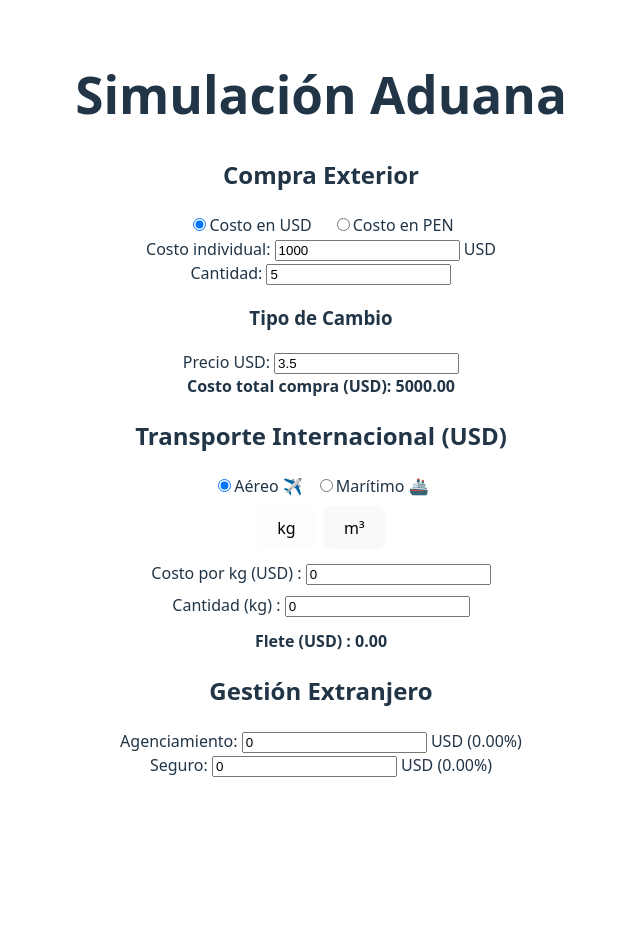
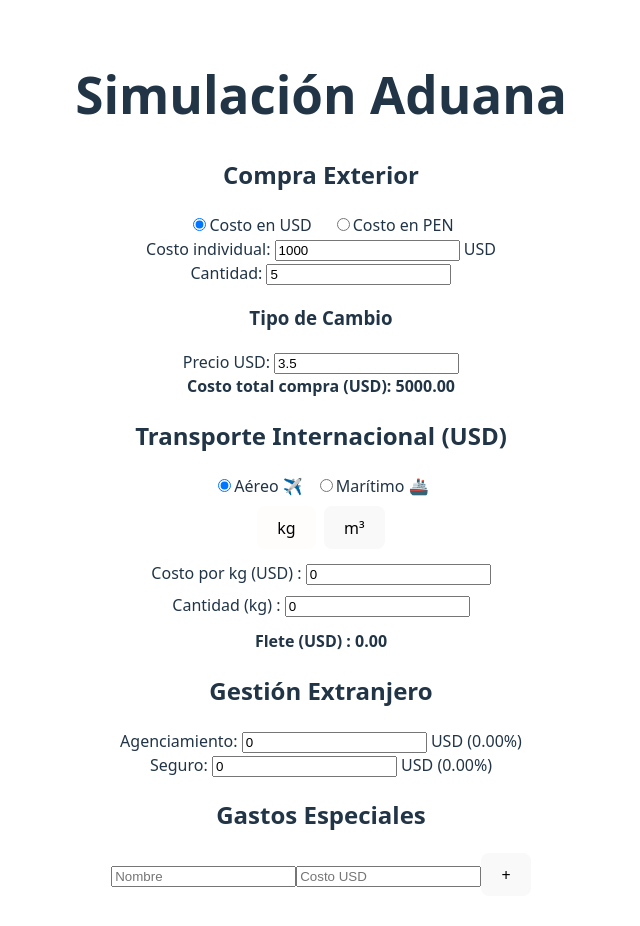
Before and after one commit to ZarateGonzalo/SimuladorImpuestos, a React app: page / in a window 1280 px wide. Shown: the whole page, without its empty margins (319-959 px from the left). Before the commit the page ends 809 px from the top, so only its background shows below. Built offline with nearby package versions, Linux system fonts and the light colour scheme; the HTML template or start-up script is replaced by a standard one.

Commit message:
We added the special expenses section, now the foreign management fees are also accesible from main component. And we even have a main component calculation of the final amount from all the other sections.

```diff
--- a/src/App.tsx
+++ b/src/App.tsx
@@ -3,20 +3,51 @@ import { useEffect, useState } from "react";
 import AbroadPurchase from "./sections/1-AbroadPurchase/AbroadPurchase";
 import InternationalShipping from "./sections/2-InternationalShipping/InternationalShipping";
 import ForeignManagement from "./sections/3-ForeignManagement/ForeignManagement";
+import SpecialExpenses from "./sections/4-SpecialEpenses/SpecialExpenses";
+
+export type SpecialExpense = {
+  name: string;
+  price: number; // USD
+};
 
 function App() {
   const [price, setPrice] = useState(1000);
   const [freightUsd, setFreightUsd] = useState(0);
+  const [foreignMangementFee, setForeignMangementFee] = useState(0);
+
+  // ✅ NEW: special expenses owned by parent
+  const [specialExpenses, setSpecialExpenses] = useState<SpecialExpense[]>([]);
+
   useEffect(() => {
-    console.log(price);
-    console.log(freightUsd);
-  }, [price, freightUsd]);
+    //console.log("Purchase:", price);
+    //console.log("Freight:", freightUsd);
+    //console.log("Foreign Management Fee:", foreignMangementFee);
+    //console.log("Special expenses:", specialExpenses);
+    console.log(
+      "Total:",
+      price +
+        freightUsd +
+        foreignMangementFee +
+        specialExpenses.reduce((sum, expense) => sum + expense.price, 0),
+    );
+  }, [price, freightUsd, specialExpenses, foreignMangementFee]);
+
   return (
     <main>
       <h1>Simulación Aduana</h1>
+
       <AbroadPurchase setCostoTotalUsd={setPrice} />
+
       <InternationalShipping setFreightUsd={setFreightUsd} />
-      <ForeignManagement purchaseTotal={price} />
+
+      <ForeignManagement
+        purchaseTotal={price}
+        setForeignMangementFee={setForeignMangementFee}
+      />
+      <SpecialExpenses
+        expenses={specialExpenses}
+        setExpenses={setSpecialExpenses}
+      />
     </main>
   );
 }
--- a/src/sections/3-ForeignManagement/ForeignManagement.tsx
+++ b/src/sections/3-ForeignManagement/ForeignManagement.tsx
@@ -1,11 +1,13 @@
-import { useState } from "react";
+import { useEffect, useState } from "react";
 
 type ForeignManagementProps = {
   purchaseTotal: number; // total de la compra en USD
+  setForeignMangementFee: React.Dispatch<React.SetStateAction<number>>;
 };
 
 export default function ForeignManagement({
   purchaseTotal,
+  setForeignMangementFee,
 }: ForeignManagementProps) {
   // --- USD inputs only ---
   const [agencyUsd, setAgencyUsd] = useState("0");
@@ -16,6 +18,17 @@ export default function ForeignManagement({
 
   const usdToPct = (usd: string) =>
     purchaseTotal === 0 ? "0.00" : format2((Number(usd) / purchaseTotal) * 100);
+
+  const isValidNumber = (value: string) => {
+    const n = Number(value);
+    return value.trim() !== "" && !Number.isNaN(n);
+  };
+
+  useEffect(() => {
+    if (isValidNumber(agencyUsd) && isValidNumber(insuranceUsd)) {
+      setForeignMangementFee(Number(agencyUsd) + Number(insuranceUsd));
+    }
+  }, [agencyUsd, insuranceUsd]);
 
   return (
     <div className="border p-4 space-y-4">
--- /dev/null
+++ b/src/sections/4-SpecialEpenses/SpecialExpenses.tsx
@@ -0,0 +1,77 @@
+import { useState } from "react";
+import type { SpecialExpense } from "../../App";
+
+type Props = {
+  expenses: SpecialExpense[];
+  setExpenses: React.Dispatch<React.SetStateAction<SpecialExpense[]>>;
+};
+
+export default function SpecialExpenses({ expenses, setExpenses }: Props) {
+  const [name, setName] = useState("");
+  const [price, setPrice] = useState("");
+
+  const addExpense = () => {
+    if (!name || !price) return;
+
+    setExpenses((prev) => [...prev, { name, price: Number(price) }]);
+
+    setName("");
+    setPrice("");
+  };
+
+  const removeExpense = (index: number) => {
+    setExpenses((prev) => prev.filter((_, i) => i !== index));
+  };
+
+  return (
+    <div className="border p-4 space-y-3">
+      <h2 className="font-bold">Gastos Especiales</h2>
+
+      {/* Add new expense */}
+      <div className="flex items-center gap-2">
+        <input
+          className="border px-2 py-1 w-40"
+          placeholder="Nombre"
+          value={name}
+          onChange={(e) => setName(e.target.value)}
+        />
+
+        <input
+          type="number"
+          className="border px-2 py-1 w-28"
+          placeholder="Costo USD"
+          value={price}
+          onChange={(e) => setPrice(e.target.value)}
+        />
+
+        <button
+          onClick={addExpense}
+          className="px-2 font-bold text-lg"
+          title="Add"
+        >
+          +
+        </button>
+      </div>
+
+      {/* List */}
+      {expenses.map((exp, i) => (
+        <div
+          key={i}
+          className="flex items-center justify-between border px-2 py-1"
+        >
+          <span>
+            {exp.name} — <b>${exp.price.toFixed(2)}</b>
+          </span>
+
+          <button
+            onClick={() => removeExpense(i)}
+            className="text-red-500 font-bold"
+            title="Remove"
+          >
+            ✕
+          </button>
+        </div>
+      ))}
+    </div>
+  );
+}
```
